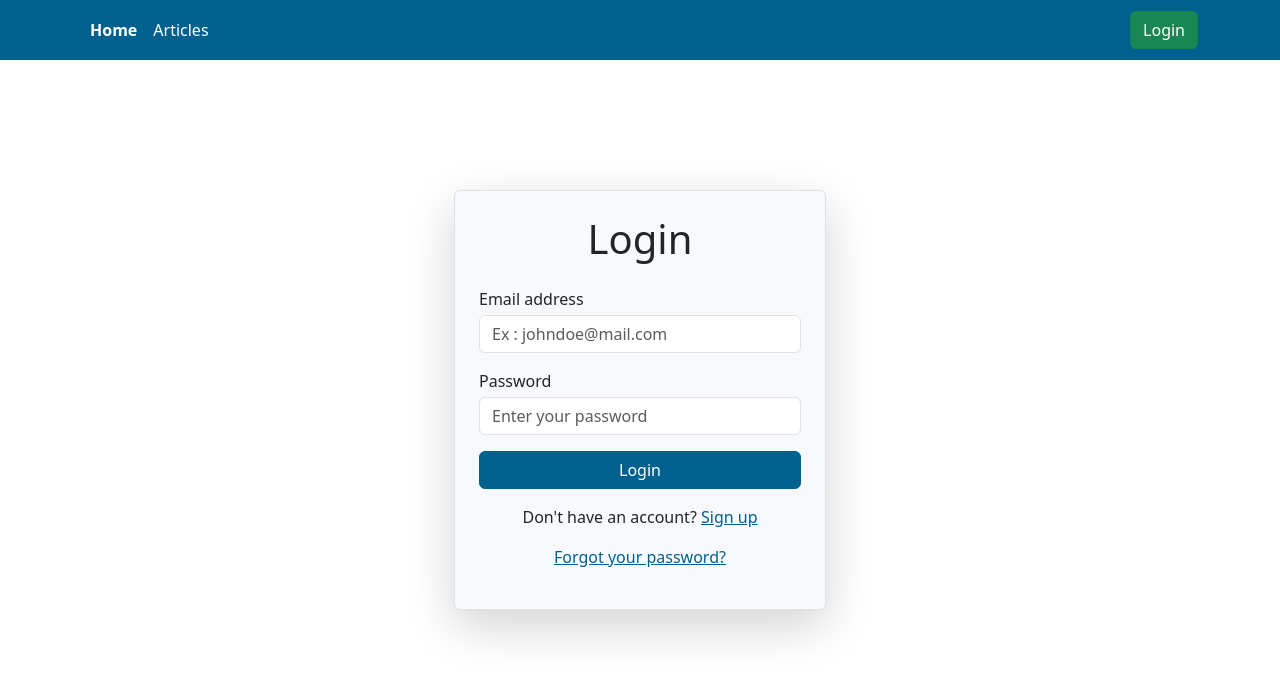
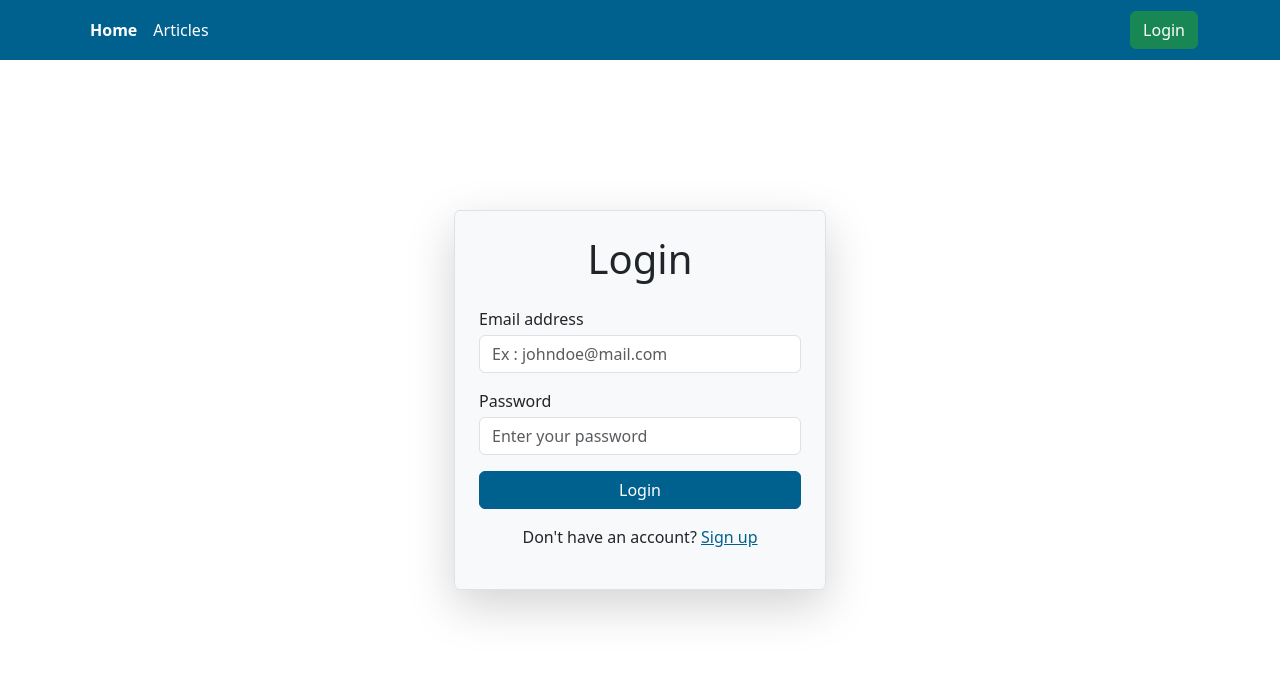
Before and after one commit to BriacPa/APP_SEC_APP, a React (Create React App) app in the folder frontend/: page /login in a window 1280 px wide. Shown: the top 678 px of the page. Built offline with nearby package versions, Linux system fonts and the light colour scheme; no server answers.

Commit message:
fix: comment out reset password link in Login component and Routes

```diff
--- a/frontend/src/pages/Login.js
+++ b/frontend/src/pages/Login.js
@@ -112,7 +112,7 @@ function Login() {
                     </Form>
                     <div className="text-center mt-3">
                         <p>Don't have an account? <a href="/register">Sign up</a></p>
-                        <p><a href="/reset-password">Forgot your password?</a></p>
+                        {/* <p><a href="/reset-password">Forgot your password?</a></p> */}
                     </div>
                 </Col>
             </Row>
--- a/frontend/src/routes/Routes.js
+++ b/frontend/src/routes/Routes.js
@@ -62,7 +62,7 @@ const App = () => {
                 <Route path="/" element={<Home />} />
                 <Route path="/login" element={<Login />} />
                 <Route path="/register" element={<Register />} />
-                <Route path="/reset-password" element={<ResetPasswordReq />} />
+                {/* <Route path="/reset-password" element={<ResetPasswordReq />} /> */}
                 <Route path="/reset-password-active" element={<ResetPasswordRes />} />
                 <Route path="/articles" element={<Articles />} />
                 <Route path="/articles/open" element={<Article />} />
```
